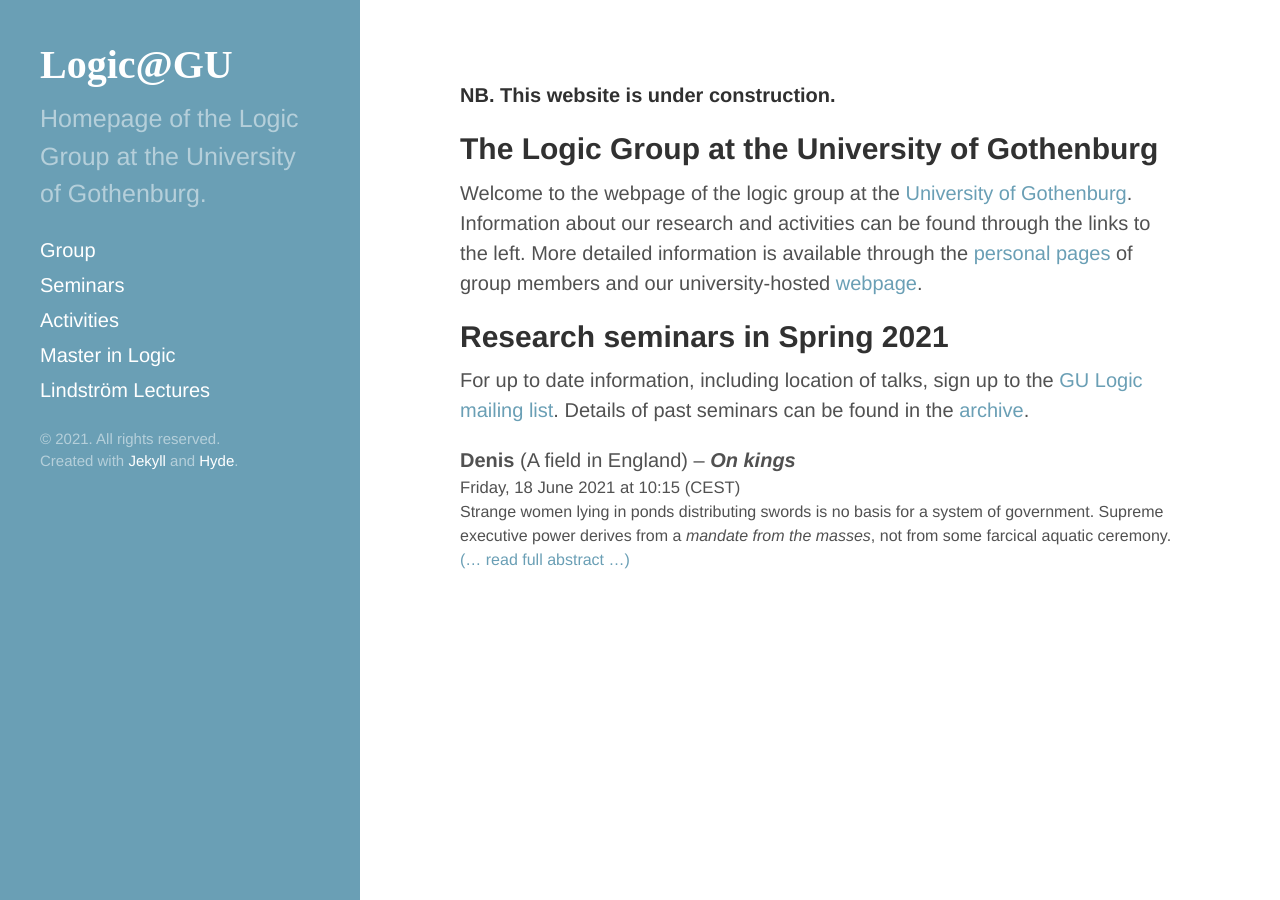
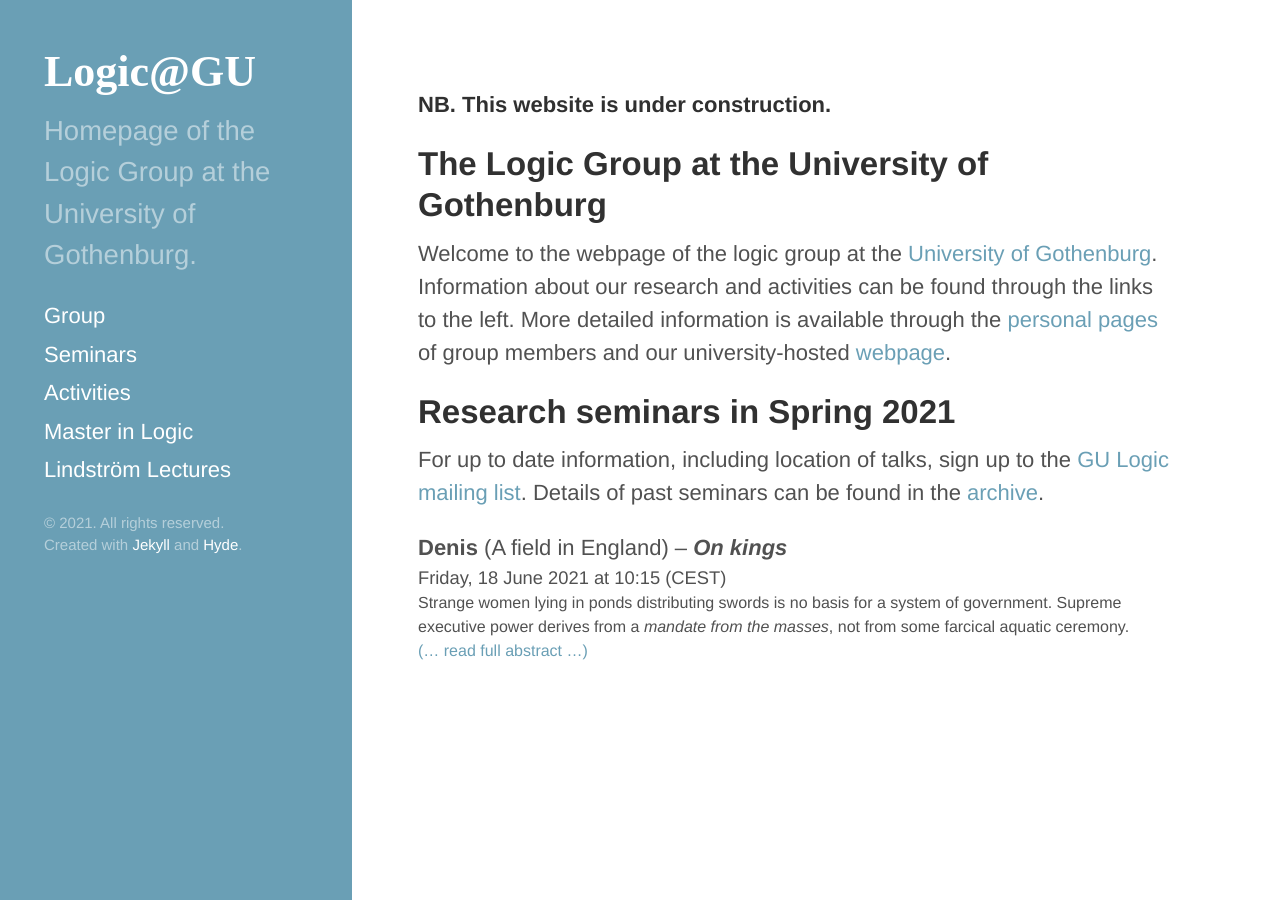
Before and after one commit to greleigh/Logic-GU, a Jekyll site: the page built from index.md, in a window 1280 px wide. Built offline with Jekyll 4.4.1, drawn with Linux system fonts in a browser that asks for light colours; some web fonts are replaced.

Commit message:
Adjust layout
- reduce margins
- increase font size

```diff
--- a/assets/css/hyde.css
+++ b/assets/css/hyde.css
@@ -36,12 +36,12 @@ html {
 }
 @media (min-width: 48em) {
   html {
-    font-size: 16px;
+    font-size: 18px;
   }
 }
 @media (min-width: 58em) {
   html {
-    font-size: 20px;
+    font-size: 22px;
   }
 }
 
@@ -65,7 +65,7 @@ html {
     top: 0;
     left: 0;
     bottom: 0;
-    width: 18rem;
+    width: 16rem;
     text-align: left;
   }
 }
@@ -131,14 +131,14 @@ a.sidebar-nav-item:focus {
 @media (min-width: 48em) {
   .content {
     max-width: 38rem;
-    margin-left: 20rem;
+    margin-left: 18rem;
     margin-right: 2rem;
   }
 }
 
 @media (min-width: 64em) {
   .content {
-    margin-left: 22rem;
+    margin-left: 18rem;
     margin-right: 4rem;
   }
 }
```
